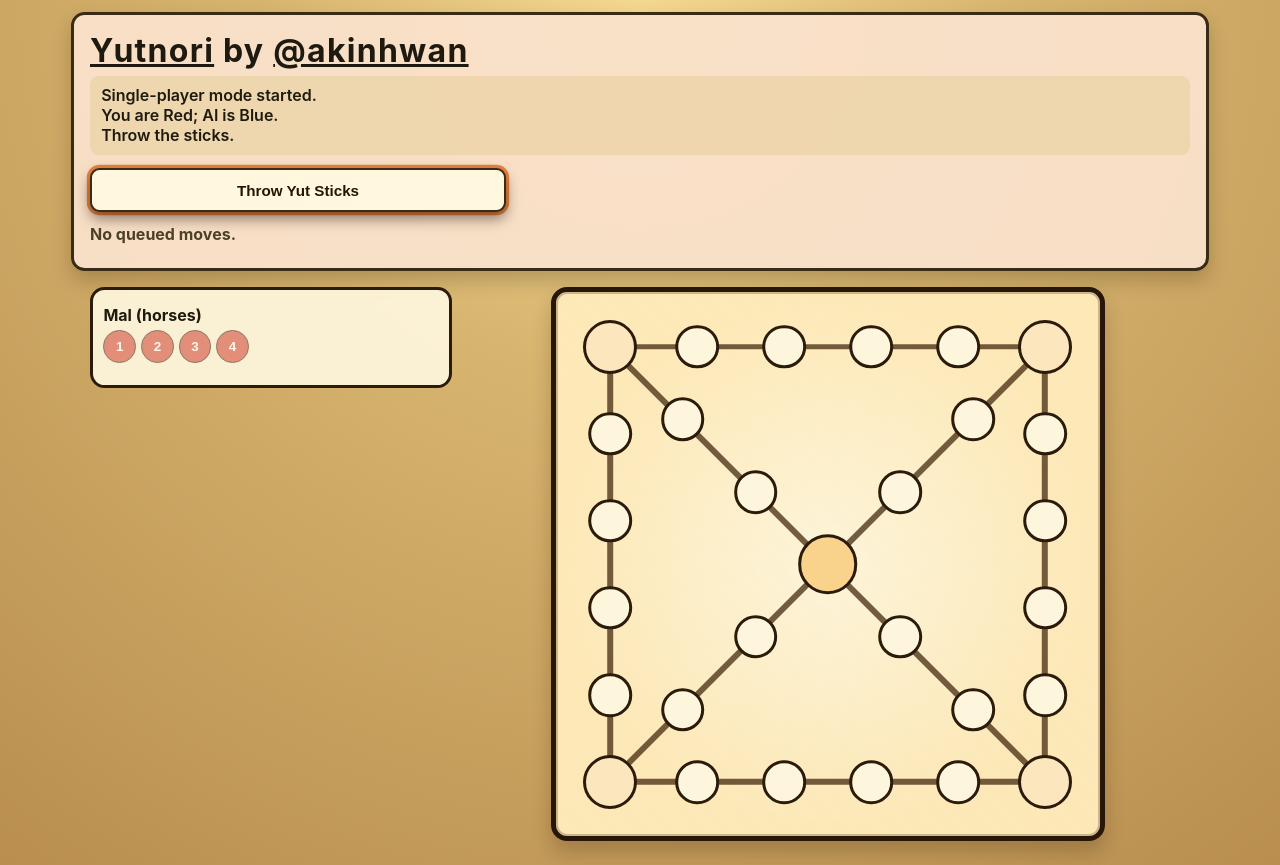
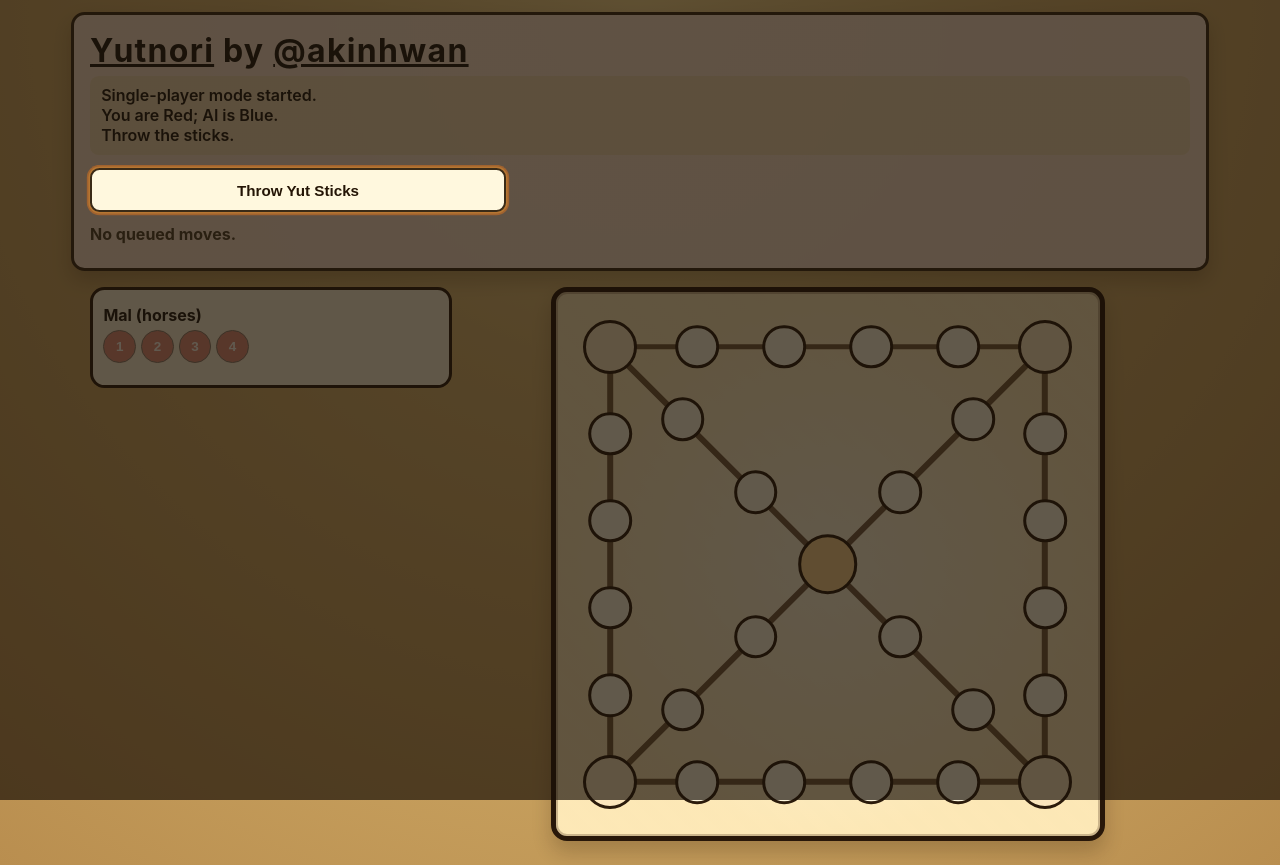
Before and after one commit to akinhwan/yutnori, a React (Create React App) app: page / in a window 1280 px wide. Both pictures are taken after a click on the button "Single Player (vs AI)". Built offline with nearby package versions, Linux system fonts and the light colour scheme.

Commit message:
Guide first gameplay.

```diff
--- a/src/App.css
+++ b/src/App.css
@@ -148,6 +148,20 @@
     0 0 0 0.2rem rgba(229, 102, 23, 0.75);
 }
 
+.ui-guide-spotlight {
+  position: relative;
+  z-index: 45;
+  animation: guideSpotlightPulse 1s ease-in-out infinite;
+}
+
+.ui-guide-overlay {
+  position: fixed;
+  inset: 0;
+  z-index: 35;
+  pointer-events: none;
+  background: rgba(24, 15, 7, 0.68);
+}
+
 .throw-button:disabled,
 .move-chip:disabled {
   opacity: 0.45;
@@ -170,6 +184,14 @@
   flex-wrap: wrap;
   gap: 0.5rem;
   margin-bottom: 0.75rem;
+}
+
+.move-queue-guided {
+  position: relative;
+  z-index: 40;
+  padding: 0.25rem;
+  border-radius: 0.55rem;
+  background: rgba(255, 215, 134, 0.32);
 }
 
 .queue-empty {
@@ -359,6 +381,20 @@
   }
 }
 
+@keyframes guideSpotlightPulse {
+  0%,
+  100% {
+    box-shadow:
+      0 0 0 0 rgba(255, 186, 64, 0.15),
+      0 0 0 0.18rem rgba(240, 120, 24, 0.3);
+  }
+  50% {
+    box-shadow:
+      0 0 0 0.3rem rgba(255, 186, 64, 0.38),
+      0 0 0 0.24rem rgba(240, 120, 24, 0.75);
+  }
+}
+
 .status-message {
   margin: 0;
   padding: 0.6rem 0.7rem;
@@ -500,3 +536,18 @@
     bottom: 20%;
   }
 }
+
+@media (max-width: 1024px) {
+  .App {
+    padding-bottom: calc(6.6rem + env(safe-area-inset-bottom));
+  }
+
+  .throw-button-primary {
+    position: fixed;
+    left: 50%;
+    bottom: calc(0.7rem + env(safe-area-inset-bottom));
+    transform: translateX(-50%);
+    width: min(96vw, 40rem);
+    z-index: 60;
+  }
+}
--- a/src/App.js
+++ b/src/App.js
@@ -35,7 +35,7 @@ const splitStatusMessage = (message) =>
   message.split(/(?<=[.!?])\s+/).filter(Boolean);
 const DEFAULT_STICKS = ['round', 'round', 'round', 'round'];
 const THROW_IN_AIR_DURATION_MS = 1200;
-const THROW_LANDING_DISPLAY_MS = 900;
+const THROW_LANDING_DISPLAY_MS = 780;
 const THROW_TOTAL_DURATION_MS =
   THROW_IN_AIR_DURATION_MS + THROW_LANDING_DISPLAY_MS;
 const AI_ACTION_DELAY_MS = 550;
@@ -410,6 +410,12 @@ function App() {
   const [statusMessage, setStatusMessage] = useState(
     'Choose a mode to start: single-player vs AI or 2-player multiplayer.'
   );
+  const [hasCompletedFirstPlayerMove, setHasCompletedFirstPlayerMove] =
+    useState(false);
+  const [hasTriggeredStackedMoveGuide, setHasTriggeredStackedMoveGuide] =
+    useState(false);
+  const [requiresStackedMoveChipSelection, setRequiresStackedMoveChipSelection] =
+    useState(false);
   const audioContextRef = useRef(null);
   const throwRevealTimeoutRef = useRef(null);
   const aiActionTimeoutRef = useRef(null);
@@ -792,6 +798,9 @@ function App() {
       setThrowAllowance(1);
       setWinner(null);
       setIsCelebratingWin(false);
+      setHasCompletedFirstPlayerMove(false);
+      setHasTriggeredStackedMoveGuide(false);
+      setRequiresStackedMoveChipSelection(false);
       celebratedWinnerRef.current = null;
       clearWinCelebrationTimer();
       setStatusMessage(
@@ -848,6 +857,27 @@ function App() {
     selectedTokenDestinationOptions.length > 0
       ? selectedTokenDestinationOptions
       : startDestinationOptions;
+
+  useEffect(() => {
+    if (winner !== null || isThrowAnimating || isAiTurn || moveQueue.length <= 1) {
+      if (requiresStackedMoveChipSelection) {
+        setRequiresStackedMoveChipSelection(false);
+      }
+      return;
+    }
+
+    if (!hasTriggeredStackedMoveGuide) {
+      setHasTriggeredStackedMoveGuide(true);
+      setRequiresStackedMoveChipSelection(true);
+    }
+  }, [
+    hasTriggeredStackedMoveGuide,
+    isAiTurn,
+    isThrowAnimating,
+    moveQueue.length,
+    requiresStackedMoveChipSelection,
+    winner,
+  ]);
 
   useEffect(() => {
     if (winner === null) {
@@ -1058,6 +1088,9 @@ function App() {
       setMoveQueue(remainingQueue);
       setSelectedMoveIndex(remainingQueue.length > 0 ? 0 : null);
       setSelectedTokenId(null);
+      if (currentPlayer === 1 && !hasCompletedFirstPlayerMove) {
+        setHasCompletedFirstPlayerMove(true);
+      }
 
       if (hasPlayerWon(moveResult.tokens, currentPlayer)) {
         setMoveQueue([]);
@@ -1105,6 +1138,7 @@ function App() {
     },
     [
       currentPlayer,
+      hasCompletedFirstPlayerMove,
       isThrowAnimating,
       moveQueue,
       pendingMove,
@@ -1173,7 +1207,8 @@ function App() {
         isAiTurn ||
         winner !== null ||
         isThrowAnimating ||
-        pendingMove === null
+        pendingMove === null ||
+        requiresStackedMoveChipSelection
       ) {
         return;
       }
@@ -1207,6 +1242,7 @@ function App() {
       isAiTurn,
       isThrowAnimating,
       pendingMove,
+      requiresStackedMoveChipSelection,
       resolvedMoveIndex,
       tokens,
       winner,
@@ -1215,7 +1251,12 @@ function App() {
 
   const handleSelectDestination = useCallback(
     (option) => {
-      if (gameMode === null || isAiTurn || resolvedMoveIndex === null) {
+      if (
+        gameMode === null ||
+        isAiTurn ||
+        resolvedMoveIndex === null ||
+        requiresStackedMoveChipSelection
+      ) {
         return;
       }
 
@@ -1255,6 +1296,7 @@ function App() {
       currentPlayer,
       gameMode,
       isAiTurn,
+      requiresStackedMoveChipSelection,
       resolvedMoveIndex,
       selectedTokenId,
       selectedTokenDestinationOptions,
@@ -1263,12 +1305,43 @@ function App() {
     ]
   );
 
-  const shouldHighlightStartTokens =
+  const isGuidingFirstPlayerOpeningTurn =
+    gameMode !== null &&
     winner === null &&
     !isThrowAnimating &&
+    !isAiTurn &&
+    currentPlayer === 1 &&
+    !hasCompletedFirstPlayerMove;
+  const isChoosingFromStartOnly = !hasTokenOnCourse(tokens, currentPlayer);
+  const shouldGuideThrowStep =
+    isGuidingFirstPlayerOpeningTurn &&
+    throwAllowance > 0 &&
+    moveQueue.length === 0;
+  const shouldGuideMoveQueueStep =
+    requiresStackedMoveChipSelection &&
+    winner === null &&
+    !isThrowAnimating &&
+    !isAiTurn &&
+    moveQueue.length > 1;
+  const shouldGuideTokenSelectionStep =
+    !shouldGuideMoveQueueStep &&
+    isGuidingFirstPlayerOpeningTurn &&
     pendingMove !== null &&
-    selectedTokenId === null &&
-    !isAiTurn;
+    selectedTokenId === null;
+  const shouldGuideDestinationStep =
+    !shouldGuideMoveQueueStep &&
+    isGuidingFirstPlayerOpeningTurn &&
+    pendingMove !== null &&
+    destinationOptions.length > 0 &&
+    (selectedTokenId !== null || isChoosingFromStartOnly);
+
+  const shouldHighlightStartTokens =
+    shouldGuideTokenSelectionStep && isChoosingFromStartOnly;
+  const isGuideActive =
+    shouldGuideThrowStep ||
+    shouldGuideMoveQueueStep ||
+    shouldGuideTokenSelectionStep ||
+    shouldGuideDestinationStep;
 
   const gameTitle = (
     <h1 className="game-title">
@@ -1292,7 +1365,7 @@ function App() {
 
   if (gameMode === null) {
     return (
-      <div className="App">
+      <div className={`App ${isGuideActive ? 'ui-guide-active' : ''}`}>
         <div className="control-panel control-panel-mode-select">
           {gameTitle}
           <div className="welcome-brief" aria-label="Quick Yutnori rules">
@@ -1331,7 +1404,8 @@ function App() {
   }
 
   return (
-    <div className="App">
+    <div className={`App ${isGuideActive ? 'ui-guide-active' : ''}`}>
+      {isGuideActive ? <div className="ui-guide-overlay" aria-hidden="true" /> : null}
       <div
         className={`control-panel control-panel-player-${
           winner ?? currentPlayer
@@ -1372,14 +1446,14 @@ function App() {
         <div className="control-row">
           <button
             type="button"
-            className={`throw-button ${
+            className={`throw-button throw-button-primary ${
               throwAllowance > 0 &&
               winner === null &&
               !isThrowAnimating &&
               !isAiTurn
                 ? 'throw-button-next'
                 : ''
-            }`}
+            } ${shouldGuideThrowStep ? 'ui-guide-spotlight' : ''}`}
             onClick={throwYut}
             disabled={
               throwAllowance <= 0 || winner !== null || isThrowAnimating || isAiTurn
@@ -1394,18 +1468,25 @@ function App() {
             <p className="pending-move">
               Pending move: {pendingMove !== null ? describeThrow(pendingMove) : '-'}
             </p>
-            <div className="move-queue" role="group" aria-label="Queued moves">
+            <div
+              className={`move-queue ${
+                shouldGuideMoveQueueStep ? 'move-queue-guided' : ''
+              }`}
+              role="group"
+              aria-label="Queued moves"
+            >
               {moveQueue.map((moveValue, index) => (
                 <button
                   type="button"
                   key={`move-queue-${index}-${moveValue}`}
                   className={`move-chip ${
                     resolvedMoveIndex === index ? 'move-chip-selected' : ''
-                  }`}
+                  } ${shouldGuideMoveQueueStep ? 'ui-guide-spotlight' : ''}`}
                   onClick={() => {
                     playMoveSelectedSound();
                     setSelectedMoveIndex(index);
                     setSelectedTokenId(null);
+                    setRequiresStackedMoveChipSelection(false);
                   }}
                   disabled={winner !== null || isThrowAnimating || isAiTurn}
                   aria-pressed={resolvedMoveIndex === index}
@@ -1427,6 +1508,8 @@ function App() {
         selectedTokenId={selectedTokenId}
         pendingMove={pendingMove}
         shouldHighlightStartTokens={shouldHighlightStartTokens}
+        shouldGuideTokenSelection={shouldGuideTokenSelectionStep}
+        shouldGuideDestinationSelection={shouldGuideDestinationStep}
         destinationOptions={destinationOptions}
         onTokenSelect={handleSelectToken}
         onDestinationSelect={handleSelectDestination}
--- a/src/Board.css
+++ b/src/Board.css
@@ -97,6 +97,12 @@
 .station-destination {
   cursor: pointer;
   box-shadow: 0 0 0 0.3rem rgba(243, 113, 34, 0.45);
+}
+
+.ui-guide-target {
+  position: relative;
+  z-index: 45;
+  animation: boardGuidePulse 1s ease-in-out infinite;
 }
 
 .destination-dot {
@@ -260,6 +266,22 @@
     0 0 12px rgba(242, 123, 42, 0.7);
 }
 
+@keyframes boardGuidePulse {
+  0%,
+  100% {
+    filter: saturate(1);
+    box-shadow:
+      0 0 0 0 rgba(0, 0, 0, 0),
+      0 0 0 0.16rem rgba(243, 150, 54, 0.38);
+  }
+  50% {
+    filter: saturate(1.15);
+    box-shadow:
+      0 0 0 0.3rem rgba(255, 191, 99, 0.35),
+      0 0 0 0.23rem rgba(239, 118, 28, 0.7);
+  }
+}
+
 .home-slot-filled {
   border-style: solid;
   border-color: #3a2914;
--- a/src/Board.js
+++ b/src/Board.js
@@ -44,6 +44,8 @@ function Board({
   selectedTokenId,
   pendingMove,
   shouldHighlightStartTokens,
+  shouldGuideTokenSelection,
+  shouldGuideDestinationSelection,
   destinationOptions,
   onTokenSelect,
   onDestinationSelect,
@@ -103,6 +105,8 @@ function Board({
     const isCurrentPlayer = player === currentPlayer;
     const canSelectToken = isCurrentPlayer && pendingMove !== null;
     const highlightStartTokens = shouldHighlightStartTokens && isCurrentPlayer;
+    const guideStartTokens =
+      shouldGuideTokenSelection && highlightStartTokens && canSelectToken;
 
     return (
       <section
@@ -116,7 +120,7 @@ function Board({
         <div
           className={`start-token-row ${
             highlightStartTokens ? 'start-token-row-highlight' : ''
-          }`}
+          } ${guideStartTokens ? 'ui-guide-target' : ''}`}
         >
           {TOKEN_IDS.map((tokenId) => {
             const isAtStart = startTokensByPlayer[player].has(tokenId);
@@ -141,7 +145,9 @@ function Board({
                 key={`start-${player}-${tokenId}`}
                 className={`bank-token bank-token-player-${player} ${
                   isCurrentPlayer ? 'bank-token-pulsing' : ''
-                } ${isSelected ? 'bank-token-selected' : ''}`}
+                } ${isSelected ? 'bank-token-selected' : ''} ${
+                  guideStartTokens ? 'ui-guide-target' : ''
+                }`}
                 onClick={() => onTokenSelect(tokenId)}
                 disabled={!canSelectToken}
               >
@@ -180,6 +186,10 @@ function Board({
                 key={cell.id}
                 className={`station station-${cell.stationType} ${
                   isDestination ? 'station-destination' : ''
+                } ${
+                  isDestination && shouldGuideDestinationSelection
+                    ? 'ui-guide-target'
+                    : ''
                 }`}
                 style={{
                   left: `${cell.x}%`,
@@ -228,7 +238,11 @@ function Board({
                           isCurrentPlayerToken ? 'token-pulsing' : ''
                         } ${
                           canSelectThisToken ? 'token-clickable' : ''
-                        } ${isSelected ? 'token-selected' : ''}`}
+                        } ${isSelected ? 'token-selected' : ''} ${
+                          shouldGuideTokenSelection && canSelectThisToken
+                            ? 'ui-guide-target'
+                            : ''
+                        }`}
                         role={canSelectThisToken ? 'button' : undefined}
                         tabIndex={canSelectThisToken ? 0 : -1}
                         onClick={(event) => {
--- a/src/gameLogic.js
+++ b/src/gameLogic.js
@@ -2,7 +2,7 @@ export const START = 'START';
 export const HOME = 'HOME';
 export const TOKENS_PER_PLAYER = 4;
 export const PLAYER_IDS = [1, 2];
-export const BACK_STICK_INDEX = 0;
+export const BACK_STICK_INDEX = 3;
 export const BACK_DO_EMPTY_BOARD_RULE = 'do';
 
 export const THROW_NAMES = {
@@ -346,7 +346,7 @@ export const retreatPosition = (position, steps) => {
 
     currentPositions.forEach((currentPosition) => {
       if (currentPosition === 'M0') {
-        nextPositions.add(START);
+        nextPositions.add('M19');
         return;
       }
 
```
